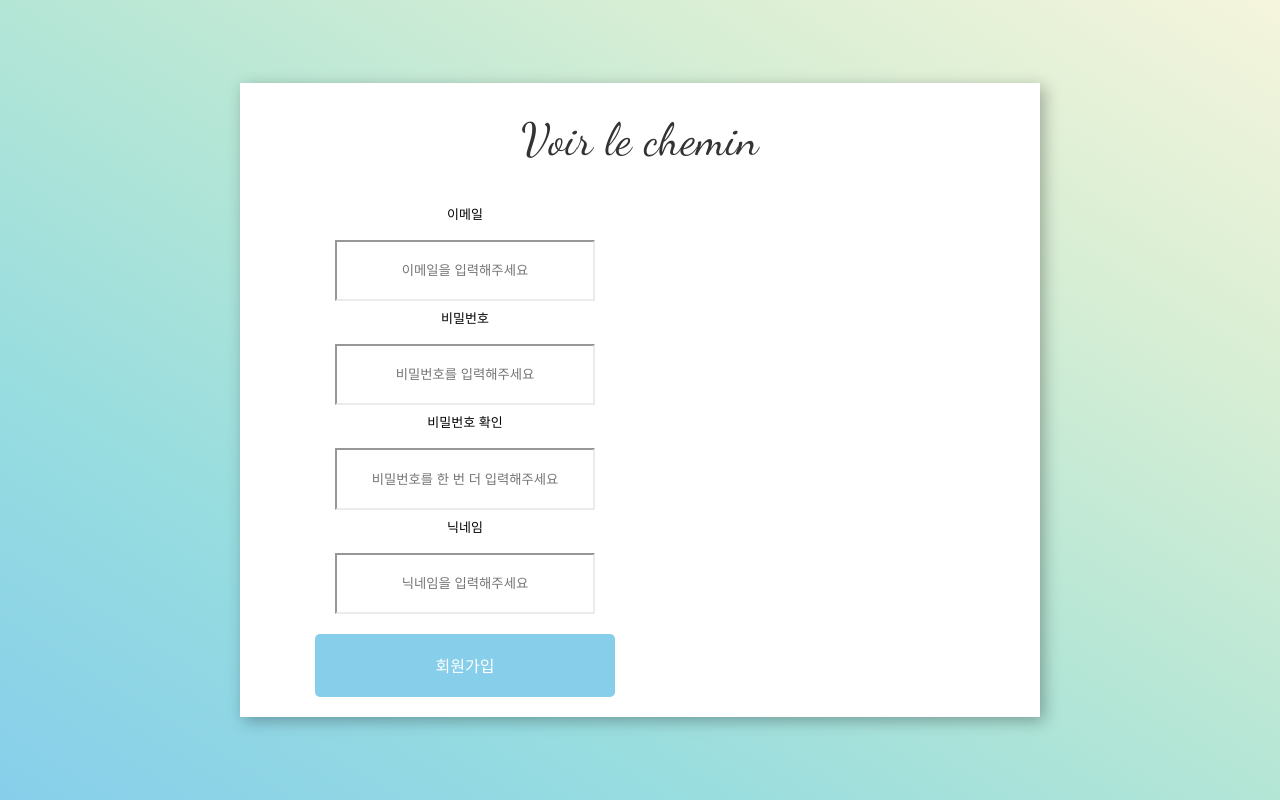
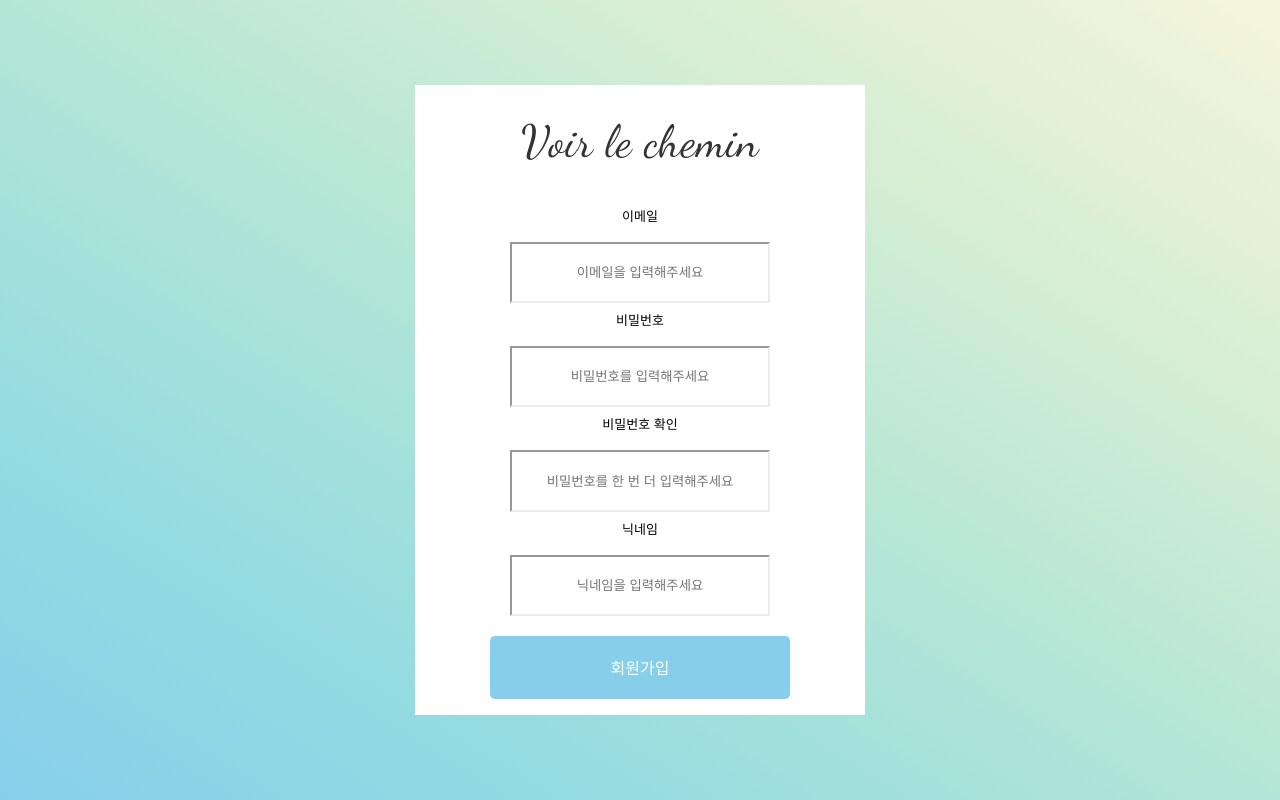
Before and after one commit to hansolChoi29/newspeedproject, a React (Vite) app: page /join in a window 1280 px wide. Built offline with nearby package versions, Linux system fonts and the light colour scheme; no server answers.

Commit message:
경로변경

```diff
--- a/src/pages/Join.jsx
+++ b/src/pages/Join.jsx
@@ -4,7 +4,6 @@ import { useNavigate } from 'react-router-dom';
 import LogoFontStyle from '../components/FontStyle';
 import styled from 'styled-components';
 import StyledButton from '../styles/StyledButton';
-import StyledSection from '../styles/StyledSection';
 import { toast, ToastContainer } from 'react-toastify';
 import 'react-toastify/dist/ReactToastify.css';
 
@@ -36,6 +35,11 @@ const JoinPasswoard = styled.form`
     text-align: center;
     margin-top: 20px;
   }
+`;
+const StyledSection = styled.div`
+  height: 630px;
+  width: 450px;
+  background-color: white;
 `;
 
 const Label = styled.label`
@@ -73,7 +77,7 @@ function Join() {
   };
 
   const validEmail = (email) => {
-    const emailRegex = /^\w+@(naver\.com|gmail\.com)$/;
+    const emailRegex = /^\w+@(naver\.com)$/;
     return emailRegex.test(email);
   };
 
@@ -91,7 +95,7 @@ function Join() {
     }
 
     if (!validEmail(email)) {
-      toast.error('올바른 이메일 형식이 아닙니다. 다시 입력해주세요');
+      toast.error('네이버 이메일 주소를 입력하세요.');
       return;
     }
 
@@ -185,7 +189,7 @@ function Join() {
 
 
       setUser(data.user);
-      navigate('./Home');
+      navigate('/Home');
     } catch (err) {
       console.error('Unexpected Error:', err.message);
       toast.error(`예기치 못한 오류가 발생했습니다: ${err.message}`);
```
Also changed, not shown: 1 other file (tests, documents, lock files or other folders).
